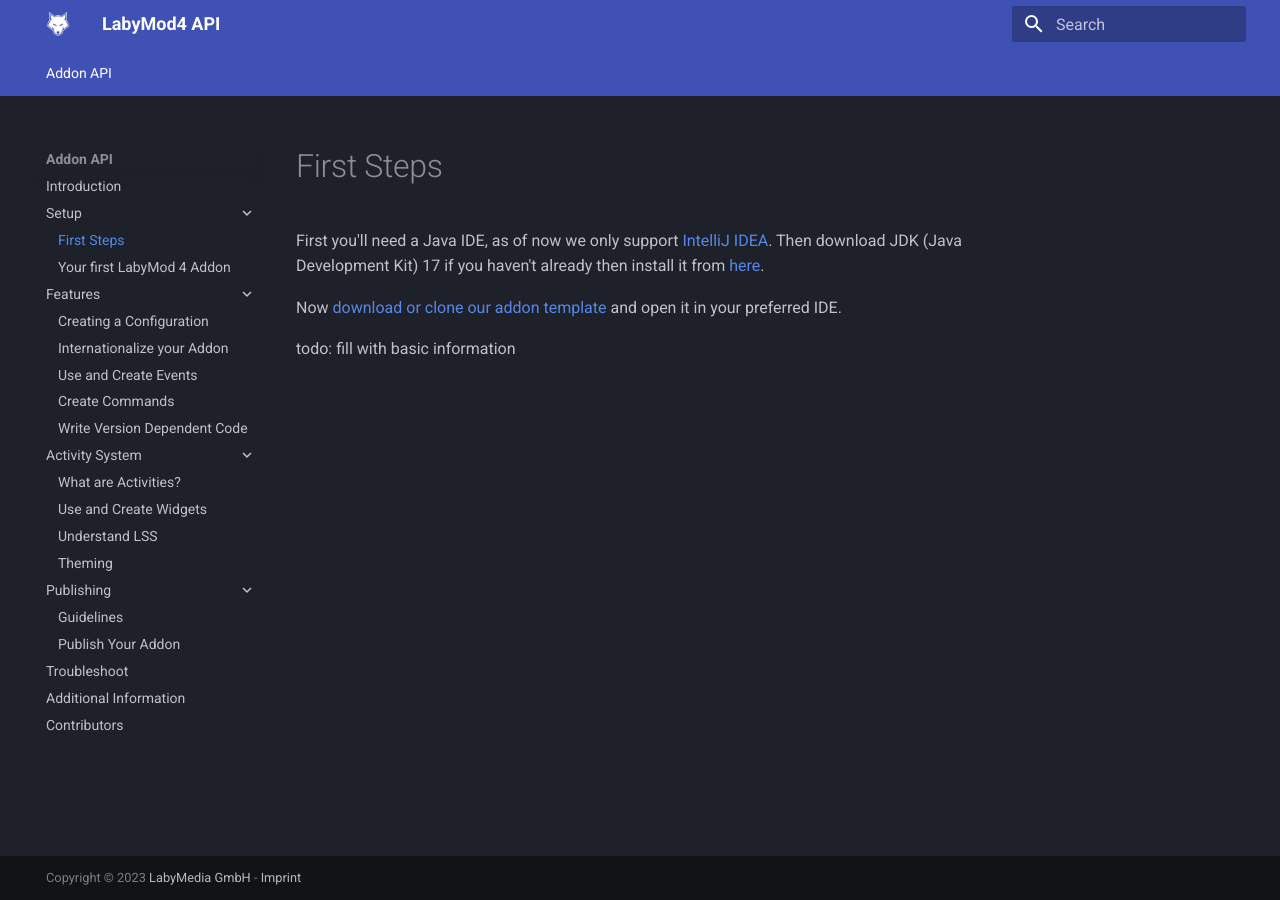
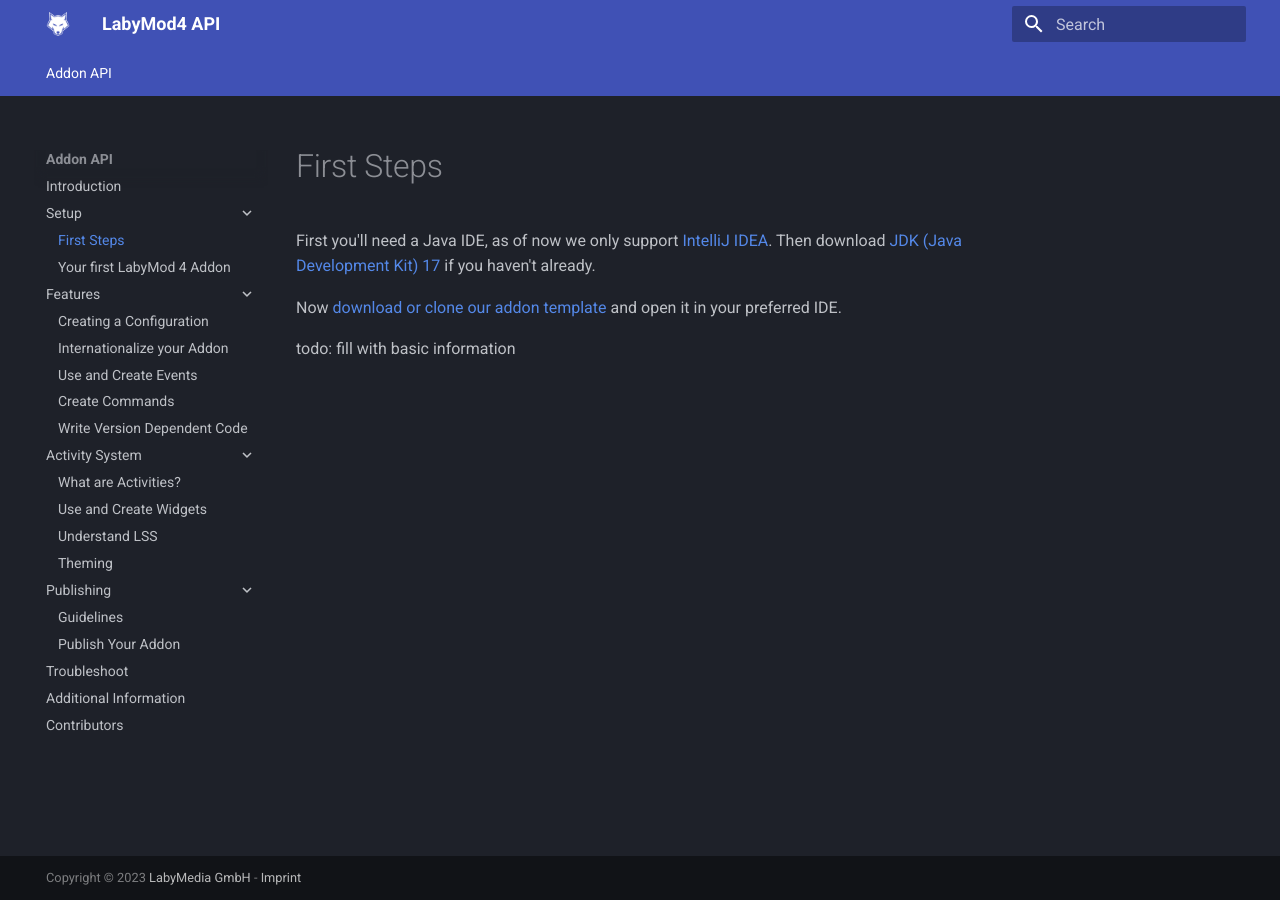
Before and after one commit to LabyMod/labymod4-api-wiki, an MkDocs documentation site: the page built from docs/pages/addon/setup/first-steps.md, in a window 1280 px wide. Built offline with MkDocs 1.6.1 and Material for MkDocs 9.7.7, drawn with Linux system fonts in a browser that asks for light colours.

Commit message:
Update first-steps.md

```diff
--- a/docs/pages/addon/setup/first-steps.md
+++ b/docs/pages/addon/setup/first-steps.md
@@ -1,5 +1,5 @@
 First you'll need a Java IDE, as of now we only support
-<a href="https://www.jetbrains.com/idea/download/" target="_blank">IntelliJ IDEA</a>. Then download JDK (Java Development Kit) 17 if you haven't already then install it from <a href="https://www.oracle.com/java/technologies/javase/jdk17-archive-downloads.html" target="_blank">here</a>.
+<a href="https://www.jetbrains.com/idea/download/" target="_blank">IntelliJ IDEA</a>. Then download <a href="https://www.oracle.com/java/technologies/javase/jdk17-archive-downloads.html" target="_blank">JDK (Java Development Kit) 17</a> if you haven't already.
 
 
 Now
```
